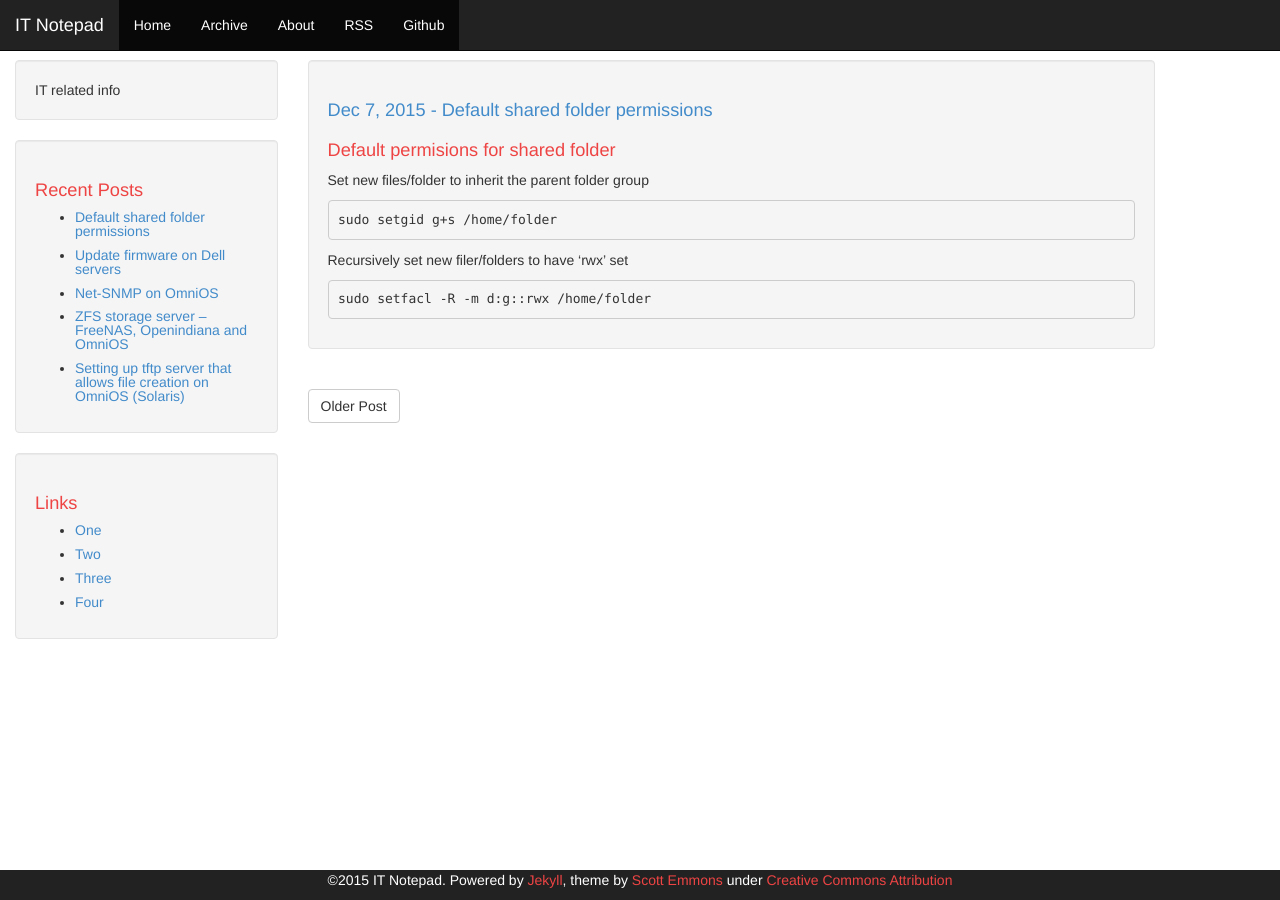
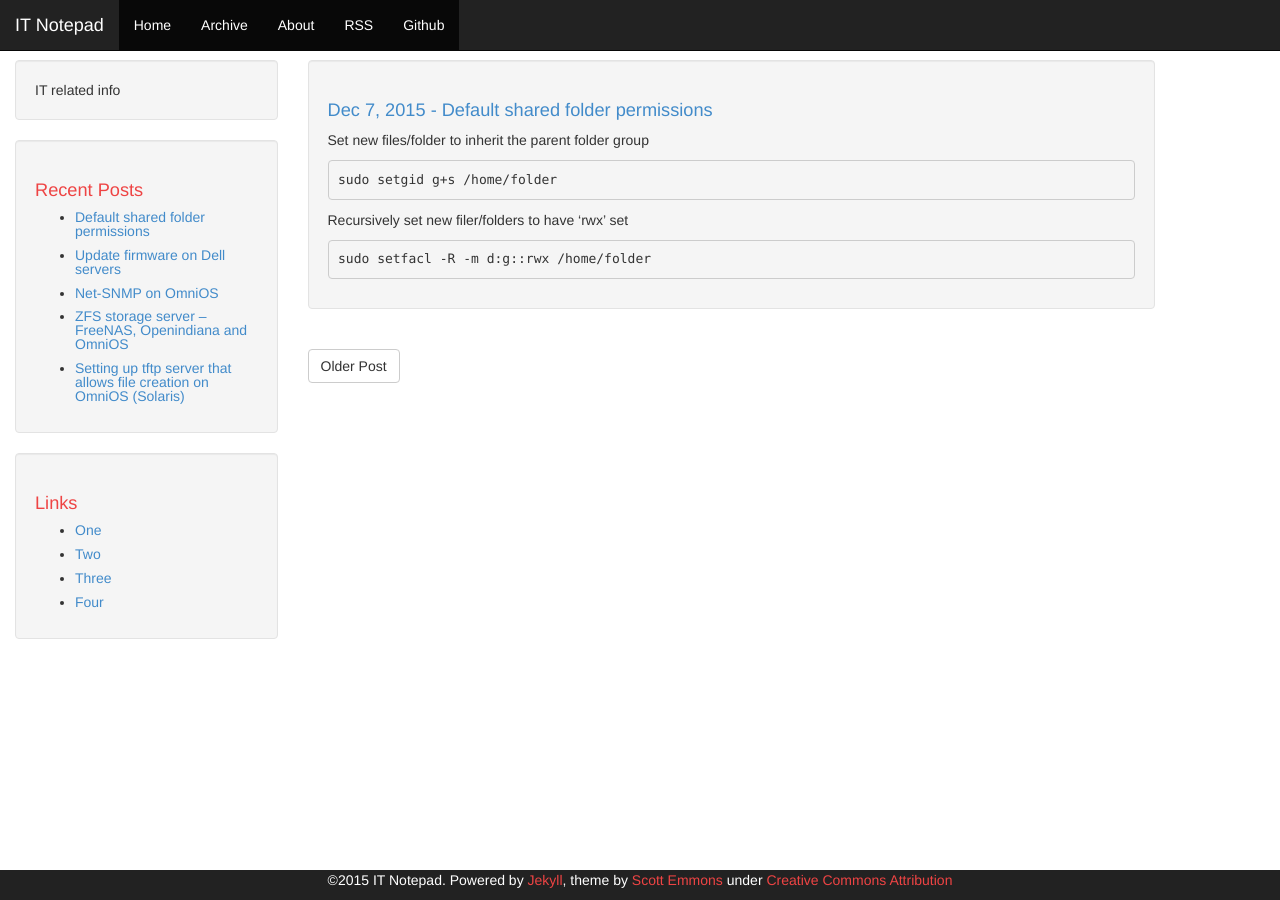
Before and after one commit to njwedwards/itn, a Jekyll site: the page built from _posts/2015-12-07-shared-permissons.md, in a window 1280 px wide. Built offline with Jekyll 4.4.1, drawn with Linux system fonts in a browser that asks for light colours; Markdown is read by kramdown in place of the engine named in the settings.

Commit message:
Update 2015-12-07-shared-permissons.md

```diff
--- a/_posts/2015-12-07-shared-permissons.md
+++ b/_posts/2015-12-07-shared-permissons.md
@@ -4,9 +4,6 @@ author: nedwards
 layout: post
 published: true
 ---
-
-
-# Default permisions for shared folder
 
 Set new files/folder to inherit the parent folder group
 
```
